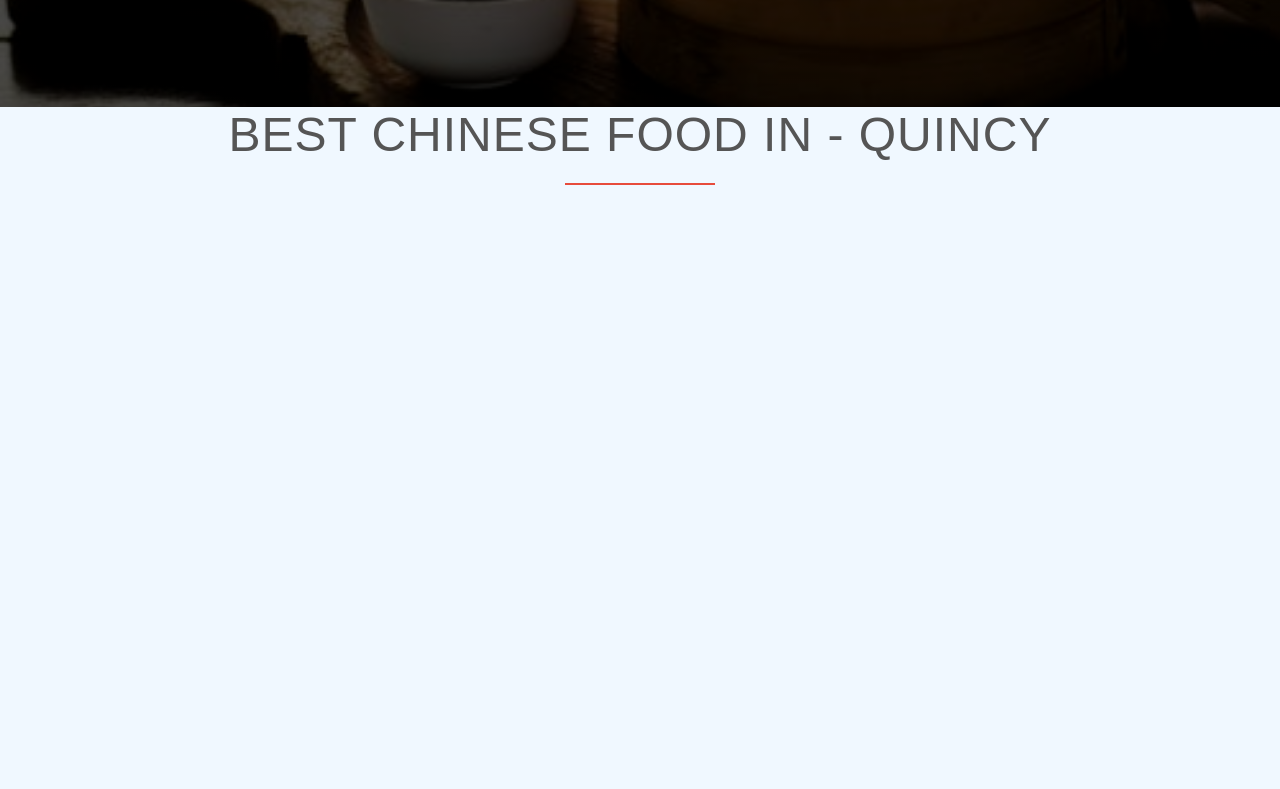
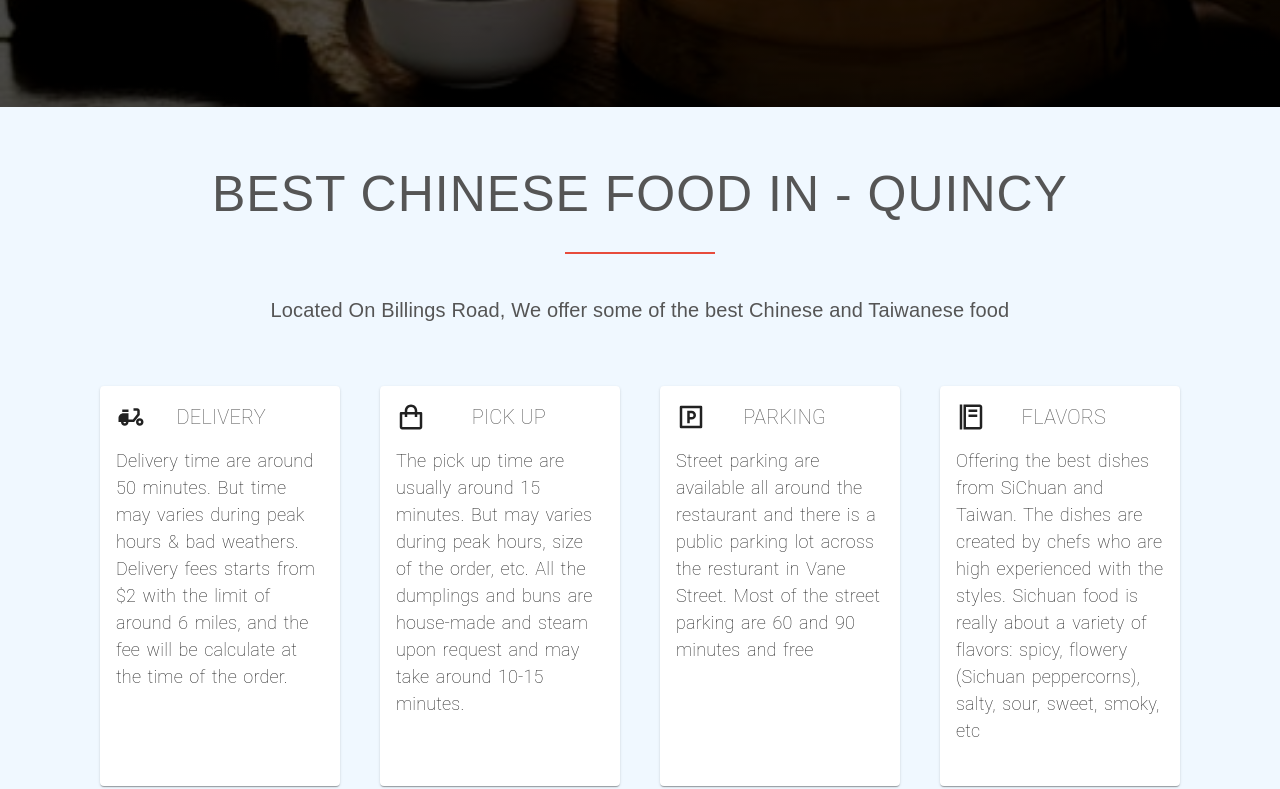
Before and after one commit to XianFengWu1996/taipeicuisine_nextjs, a Next.js app: page / in a window 1280 px wide. Shown: the part 693-1482 px from the top of the page. Built offline with nearby package versions, Linux system fonts and the light colour scheme.

Commit message:
finish store_details and start customer testimony

```diff
--- /dev/null
+++ b/components/home/customer_testimoney.tsx
@@ -0,0 +1,21 @@
+import CustomerBg from '../../assets/images/customer-background.jpeg'
+import { SectionTitle } from './section_title'
+
+export const CustomerTestimony = () => {
+    return <section
+        style={{
+            backgroundImage: `linear-gradient(rgba(46, 43, 43, 0.6),rgba(46, 43, 43, 0.6)), url(${CustomerBg.src})`,
+            backgroundRepeat: 'no-repeat',
+            backgroundPosition: 'center',
+            backgroundSize: 'cover',
+            height: '100vh',
+            width: '100vw',
+        }}
+    >
+        <SectionTitle
+            title='Here is what customers are saying'
+            color='#fff'
+        />
+
+    </section>
+}
--- /dev/null
+++ b/components/home/section_title.tsx
@@ -0,0 +1,29 @@
+import { Typography } from "@mui/material"
+
+export const SectionTitle = ({ title, color } : { title: string, color?: string}) => {
+    return <Typography
+     style={{
+         letterSpacing: '1px',
+         fontFamily: 'Arial',
+         textTransform: 'uppercase',
+         fontWeight: 'lighter',
+         color: color ?? '#555',
+         textAlign: 'center',
+         paddingTop: 50,
+         fontSize: '50px'
+     }}
+     sx={{
+         '&::after': {
+             display: 'block',
+             height: '2px',
+             content: '" "',
+             background: '#e74c3c',
+             width: '150px',
+             margin: '0 auto',
+             marginTop: '20px',
+         }
+     }}
+     >
+         {title}
+     </Typography>
+ }
--- a/components/home/store_details.tsx
+++ b/components/home/store_details.tsx
@@ -1,34 +1,104 @@
-import { Typography } from "@mui/material"
+import { Card, CardContent, Grid, Typography } from "@mui/material"
+import { ReactElement } from "react"
+import { RiParkingBoxLine } from 'react-icons/ri'
+import { BiShoppingBag, BiFoodMenu } from 'react-icons/bi'
+import { MdDeliveryDining } from 'react-icons/md'
+import { SectionTitle } from "./section_title"
 
 export const StoreDetails = () => {
     return <section style={{
         height: '100vh',
         width: '100vw'
     }}>
+       <SectionTitle
+            title="Best Chinese Food In - Quincy"
+       />
+
         <Typography
-        variant="h3"
-        style={{
-            letterSpacing: '1px',
+            variant="h6"
+            style={{
+            textAlign: 'center',
+            marginTop: '40px',
             fontFamily: 'Arial',
-            textTransform: 'uppercase',
-            fontWeight:200,
             color: '#555555',
-            textAlign: 'center',
-        }}
-        sx={{
-            '&::after': {
-                display: 'block',
-                height: '2px',
-                content: '" "',
-                background: '#e74c3c',
-                width: '150px',
-                margin: '0 auto',
-                marginTop: '20px',
-            }
-        }}
-        >
-            Best Chinese Food In - Quincy
-        </Typography>
+            fontWeight: 'lighter'
+        }}>Located On Billings Road, We offer some of the best Chinese and Taiwanese food</Typography>
+
+        <Grid container spacing={5} alignItems={'center'} sx={{ padding: '60px 100px'}}>
+            <Grid item xs={12} md={6} lg={3}>
+                <StoreDetailCard
+                    title="Delivery"
+                    icon={<MdDeliveryDining size={30} />}
+                    contents="Delivery time are around 50 minutes.
+                    But time may varies during peak hours & bad weathers.
+                    Delivery fees starts from $2 with the limit of around 6 miles,
+                    and the fee will be calculate at the time of the order."
+                />
+            </Grid>
+
+            <Grid item xs={12} md={6} lg={3}>
+                <StoreDetailCard
+                    title="Pick Up"
+                    icon={<BiShoppingBag size={30} />}
+                    contents="The pick up time are usually around 15 minutes.
+                    But may varies during peak hours, size of the order, etc.
+                    All the dumplings and buns are house-made and steam upon request and may take around 10-15 minutes."
+                />
+            </Grid>
+
+            <Grid item xs={12} md={6} lg={3}>
+                <StoreDetailCard
+                    title="Parking"
+                    icon={<RiParkingBoxLine size={30} />}
+                    contents="Street parking are available all around the restaurant
+                    and there is a public parking lot across the resturant in Vane Street.
+                    Most of the street parking are 60 and 90 minutes and free"
+                />
+            </Grid>
+
+            <Grid item xs={12} md={6} lg={3}>
+                <StoreDetailCard
+                    title="Flavors"
+                    icon={<BiFoodMenu size={30}/>}
+                    contents="Offering the best dishes from SiChuan and Taiwan.
+                    The dishes are created by chefs who are high experienced with the styles.
+                    Sichuan food is really about a variety of flavors: spicy, flowery (Sichuan peppercorns), salty, sour, sweet, smoky, etc"                />
+            </Grid>
+        </Grid>
 
     </section>
 }
+
+interface IStoreDetailCardProps {
+    title: string,
+    contents: string,
+    icon:ReactElement<any, any>
+}
+
+export const StoreDetailCard = (props: IStoreDetailCardProps) => {
+    return <Card style={{ height: '50vh'}}>
+        <CardContent>
+            <div style={{ display: 'flex', alignItems: 'center', width: '150px', justifyContent:'space-between'}}>
+                {props.icon}
+                <Typography
+                    style={{
+                        textTransform: 'uppercase',
+                        color: '#555',
+                        fontWeight: 'lighter',
+                        fontSize: '20px'
+                    }}
+                >{props.title}</Typography>
+            </div>
+
+            <Typography style={{
+                paddingTop: '15px',
+                lineHeight: '1.5',
+                wordSpacing: '2px',
+                fontSize: '18px',
+                fontWeight: 'lighter'
+            }}>
+                {props.contents}
+            </Typography>
+        </CardContent>
+    </Card>
+}
--- a/package.json
+++ b/package.json
@@ -24,6 +24,7 @@
     "react": "17.0.2",
     "react-dom": "17.0.2",
     "react-dropzone": "^12.0.1",
+    "react-icons": "^4.3.1",
     "react-redux": "^7.2.6",
     "react-spinners": "^0.11.0",
     "redux-thunk": "^2.4.1",
--- a/pages/index.tsx
+++ b/pages/index.tsx
@@ -1,13 +1,14 @@
 import type { NextPage } from 'next'
+import { CustomerTestimony } from '../components/home/customer_testimoney'
 import { HomePage } from '../components/home/home'
 import { StoreDetails } from '../components/home/store_details'
-import styles from '../styles/Home.module.css'
 
 const Home: NextPage = () => {
   return (
     <div>
       <HomePage />
       <StoreDetails />
+      <CustomerTestimony />
     </div>
   )
 }
```
Also changed, not shown: 1 other file (tests, documents, lock files or other folders).
